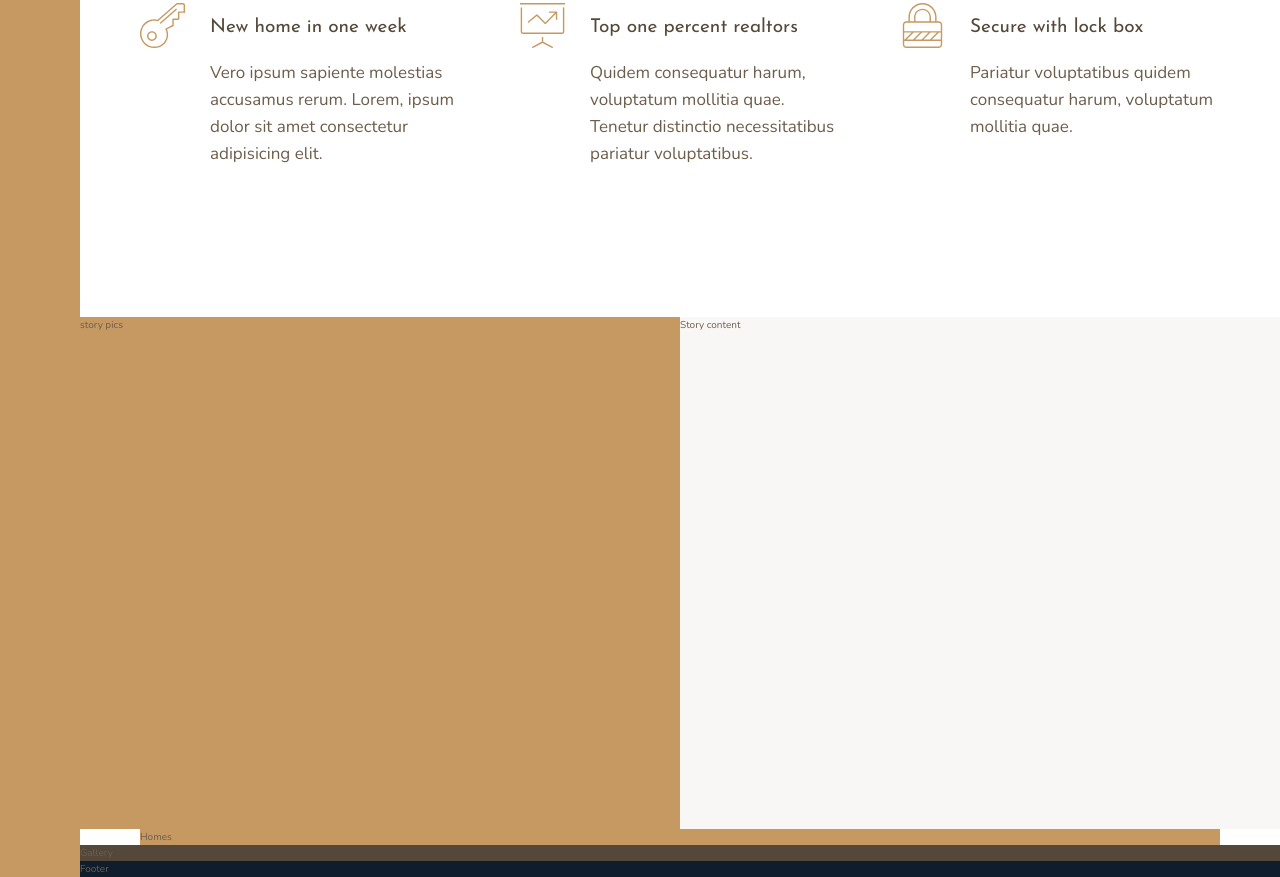
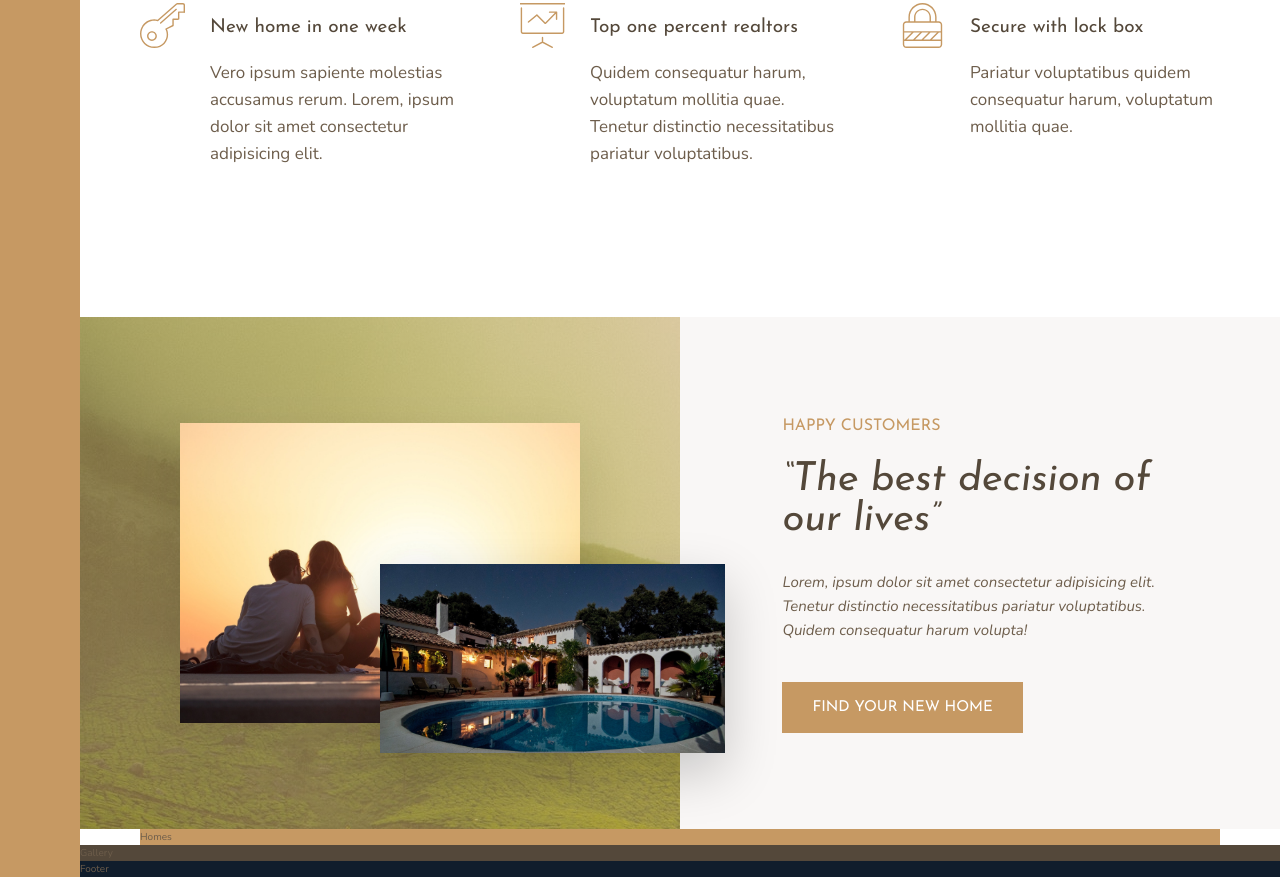
Before and after one commit to shownola/NewHomeRealty, a website: page index.html in a window 1280 px wide. Shown: the part 991-1868 px from the top of the page. Drawn offline with nearby package versions, Linux system fonts and the light colour scheme.

Commit message:
Build the story section with layered pictures

```diff
--- a/index.html
+++ b/index.html
@@ -74,10 +74,16 @@
     </section>
 
     <div class="story__pictures">
-      story pics
+      <img src="img/story-1.jpeg" alt="couple with new house" class="story__img--1">
+      <img src="img/story-2.jpeg" alt="new house" class="story__img--2">
     </div>
     <div class="story__content">
-      Story content
+      <h3 class="heading-3 mb-sm">Happy Customers</h3>
+      <h2 class="heading-2 heading-2--dark mb-md">&ldquo;The best decision of our lives&rdquo;</h2>
+      <p class="story__text">
+        Lorem, ipsum dolor sit amet consectetur adipisicing elit. Tenetur distinctio necessitatibus pariatur voluptatibus. Quidem consequatur harum volupta!
+      </p>
+      <button class="btn">Find your new home</button>
     </div>
     <div class="homes">
       Homes
--- a/sass/_story.scss
+++ b/sass/_story.scss
@@ -2,9 +2,39 @@
   &__pictures {
     background-color: $color-primary;
     grid-column: full-start / col-end 4;
+    background-image: linear-gradient(rgba($color-primary, .5), rgba($color-primary, .5)), url(../img/back.jpg);
+    display: grid;
+    grid-template-rows: repeat(6, 1fr);
+    grid-template-columns: repeat(6, 1fr);
+    align-items: center;
+  }
+  &__img--1 {
+    width: 100%;
+    grid-row: 2 / 6;
+    grid-column: 2 / 6;
+    box-shadow: 0 2rem 5rem rgba(0,0,0,.1);
+
+  }
+  &__img--2 {
+    width: 115%;
+    grid-row: 4 / 6;
+    grid-column: 4 / 7;
+    z-index: 20;
+    box-shadow: 0 2rem 5rem rgba(0,0,0,.2);
+    // box-shadow: 0 2rem 5rem rgba(#000,.1);
   }
   &__content {
     background-color: $color-grey-light-1;
     grid-column: col-start 5 / full-end;
+    padding: 6rem 8vw;
+
+    display: grid;
+    align-content: center;
+    justify-items: start;
+  }
+  &__text {
+    font-size: 1.5rem;
+    font-style: italic;
+    margin-bottom: 4rem;
   }
 }
--- a/sass/_typography.scss
+++ b/sass/_typography.scss
@@ -7,9 +7,18 @@
 }
 .heading-2 {
   @extend %heading;
+  font-size: 4rem;
+  font-style: italic;
+  line-height: 1;
+
+  &--light {color: $color-grey-light-1;}
+  &--dark {color: $color-grey-dark-1;}
 }
 .heading-3 {
   @extend %heading;
+  font-size: 1.6rem;
+  color: $color-primary;
+  text-transform: uppercase;
 }
 .heading-4 {
   @extend %heading;
@@ -18,3 +27,23 @@
   &--light {color: $color-grey-light-1;}
   &--dark {color: $color-grey-dark-1;}
 }
+.btn {
+  background-color: $color-primary;
+  color: #fff;
+  border: none;
+  border-radius: 0;
+  font-family: $font-display;
+  font-size: 1.5rem;
+  text-transform: uppercase;
+  padding: 1.8rem 3rem;
+  cursor: pointer;
+  transition: all .2s;
+
+  &:hover {
+    background-color: $color-primary-dark;
+  }
+}
+.mb-sm { margin-bottom: 2rem;}
+.mb-md { margin-bottom: 3rem;}
+.mb-lg { margin-bottom: 4rem;}
+.mb-hg { margin-bottom: 8rem;}
```
Also changed, not shown: css/style.css.
